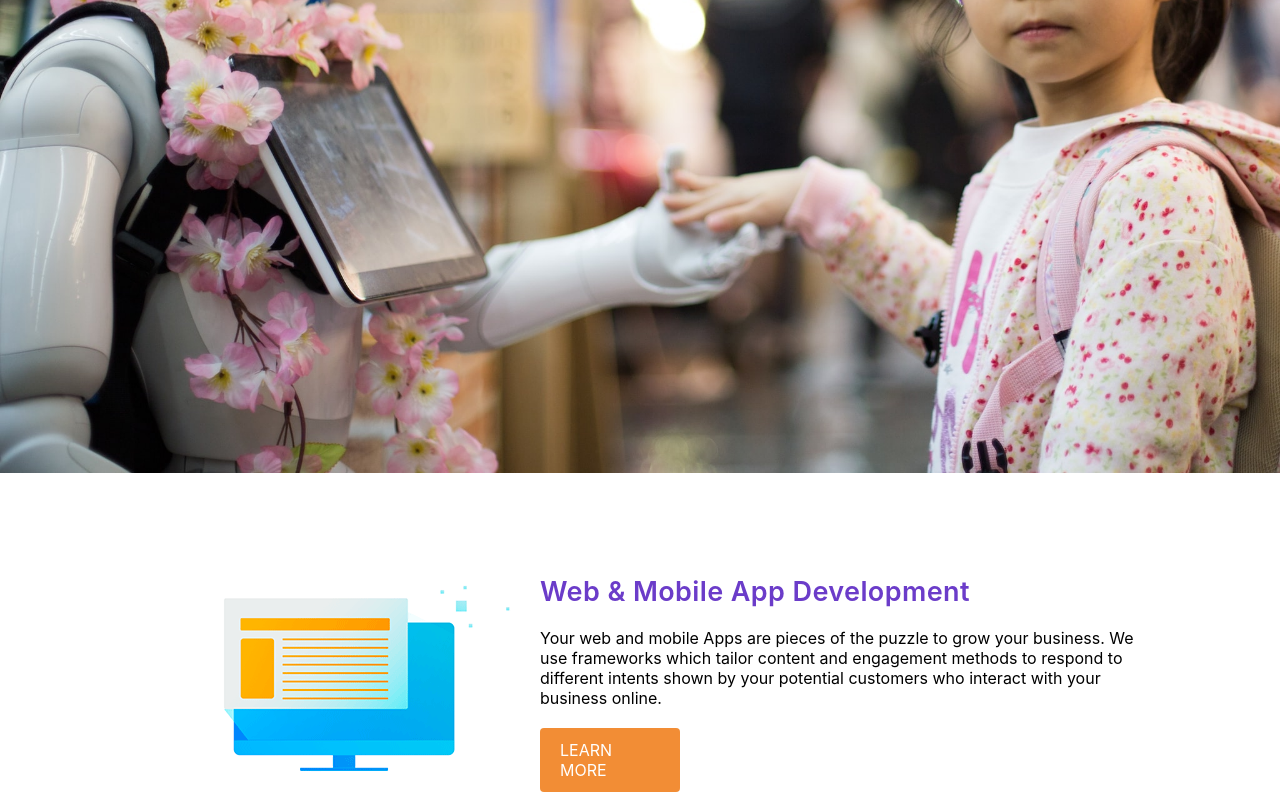
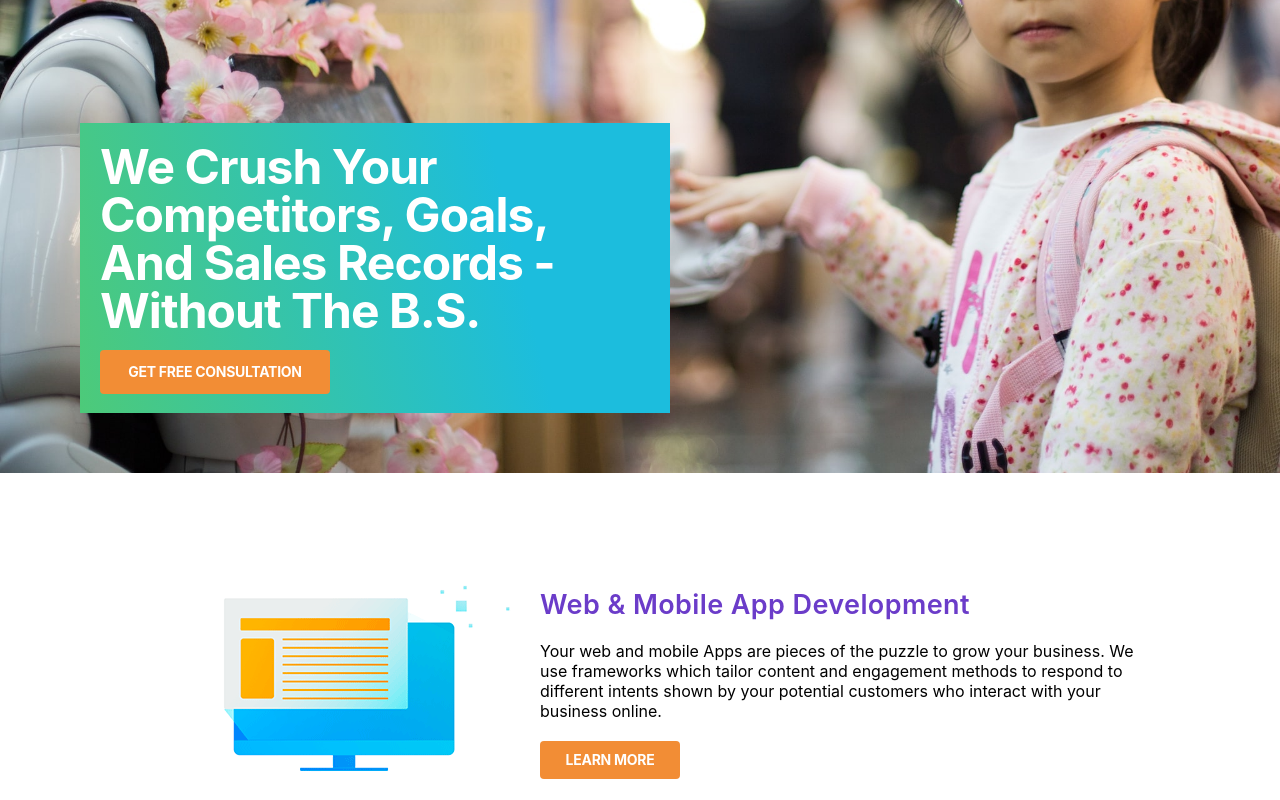
Before and after one commit to malindakpt/my-app2, a React (Create React App) app: page / in a window 1280 px wide. Shown: the part 620-1420 px from the top of the page. Built offline with nearby package versions, Linux system fonts and the light colour scheme.

Commit message:
Fixed Ui issues

```diff
--- a/src/components/banner/banner.scss
+++ b/src/components/banner/banner.scss
@@ -1,5 +1,5 @@
 .banner {
-    width: 100%;
+    width: 80%;
     max-width: 1000px;
     display: flex;
     align-items: center;
@@ -13,6 +13,7 @@
 
     .image {
         width: 40%;
+
         @media screen and (max-width: 375px) {
             width: 100%;
         }
@@ -48,12 +49,20 @@
         }
 
         .button {
+            text-align: center;
             margin-top: 20px;
             border-radius: 4px;
             background: #F28D35;
             color: white;
             padding: 12px 20px;
             width: 100px;
+            font-size: 14px;
+            font-style: normal;
+            font-weight: 700;
+            line-height: 100%;
+            /* 14px */
+            letter-spacing: -0.28px;
+            text-transform: uppercase;
         }
 
     }
--- /dev/null
+++ b/src/components/middleBanner/middleBanner.scss
@@ -0,0 +1,42 @@
+.middle-banner {
+    width: 550px;
+    height: 250px;
+    color: white;
+    background: linear-gradient(257deg, #1CBDDD 27.86%, #4DCA79 100%), #FFF;
+    padding: 20px;
+    margin: 60px 80px;
+
+    font-size: 48px;
+    font-style: normal;
+    font-weight: 700;
+    line-height: 100%;
+    /* 48px */
+    letter-spacing: -0.96px;
+    text-transform: capitalize;
+
+    @media screen and (max-width: 768px) {
+        margin: 0px;
+    }
+
+    @media screen and (max-width: 375px) {
+        font-size: 36px;
+    }
+
+    .button {
+        margin-top: 15px;
+        border-radius: 4px;
+        background: #F28D35;
+        font-size: 14px;
+        font-style: normal;
+        font-weight: 700;
+        line-height: 100%;
+        /* 14px */
+        letter-spacing: -0.28px;
+        text-transform: uppercase;
+        width: 200px;
+        text-align: center;
+        padding: 15px;
+
+
+    }
+}
--- /dev/null
+++ b/src/components/middleBanner/middleBanner.tsx
@@ -0,0 +1,11 @@
+import './middleBanner.scss'
+
+export const MiddleBanner = () =>
+    <div className='middle-banner'>
+        We crush your competitors, goals, and sales records - without the B.S.
+
+
+        <div className='button'>
+            Get free consultation
+        </div>
+    </div>;
--- a/src/components/middleContent/middleContent.scss
+++ b/src/components/middleContent/middleContent.scss
@@ -5,4 +5,7 @@ background-repeat: no-repeat;
 
     height: 1000px;
     width: 100%;
+
+    display: flex;
+    align-items: flex-end;
 }
--- a/src/components/middleContent/middleContent.tsx
+++ b/src/components/middleContent/middleContent.tsx
@@ -1,7 +1,8 @@
+import { MiddleBanner } from '../middleBanner/middleBanner';
 import './middleContent.scss';
 
 export const MiddleContent = () => <>
     <div className="middleContent">
-
+        <MiddleBanner />
     </div>
 </>
--- a/src/components/topbar/topbar.scss
+++ b/src/components/topbar/topbar.scss
@@ -1,6 +1,10 @@
 .topbar {
     background: #6B3CC9;
     padding: 26px 40px;
+
+    @media screen and (max-width: 675px) {
+        padding: 16px 20px;
+    }
 
     display: flex;
     justify-content: space-between;
```
